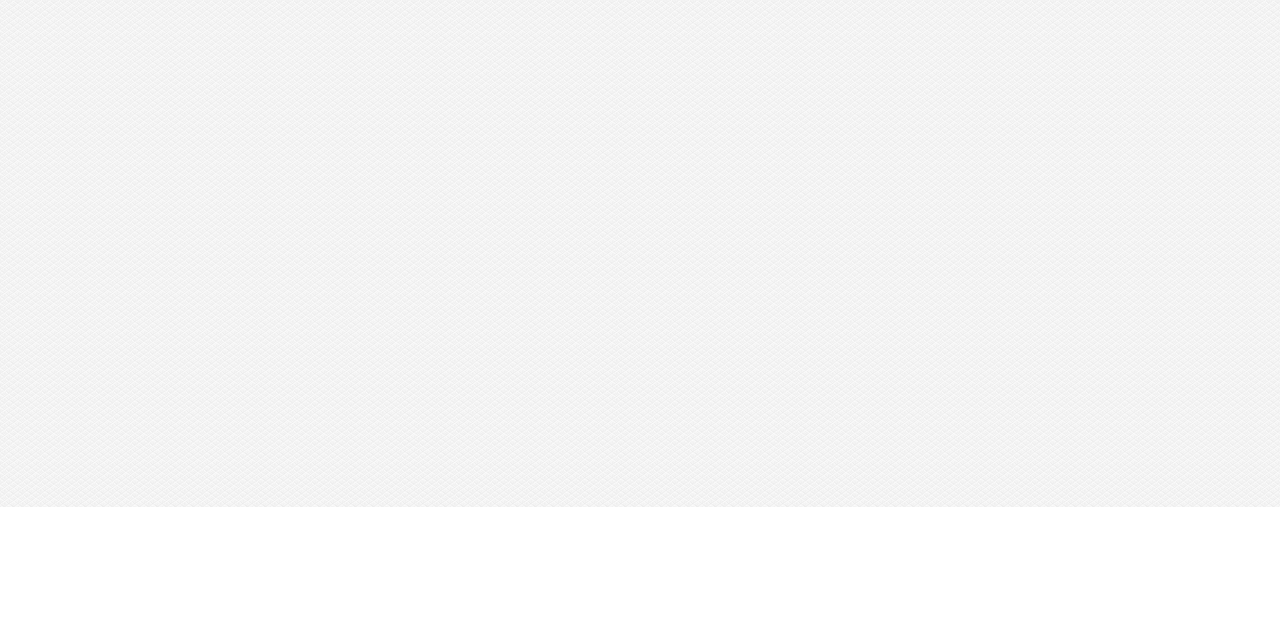
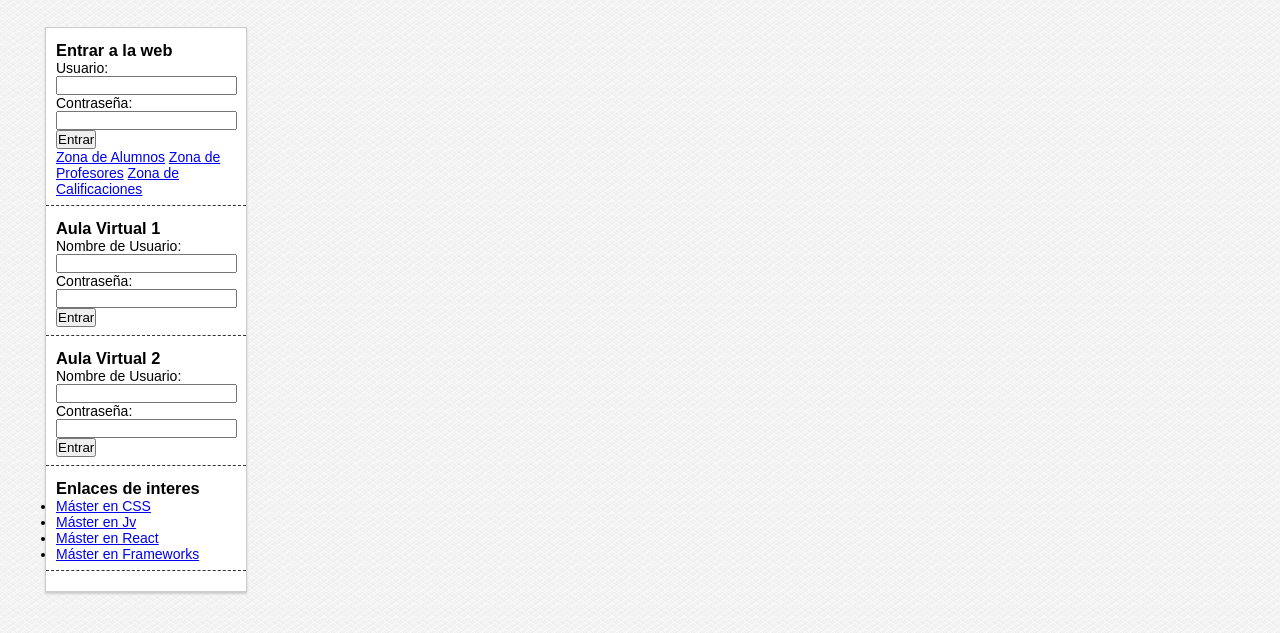
Before and after one commit to alejandrobecerraptor/maquetacion-01-html-css, a plain HTML site: page index.html in a window 1280 px wide. Shown: the part 293-926 px from the top of the page. Before the commit the page ends 800 px from the top, so only its background shows below. Drawn offline with Linux system fonts and the light colour scheme.

Commit message:
CSS barra latareal, PARTE 1 - cajas generales

```diff
--- a/css/styles.css
+++ b/css/styles.css
@@ -137,4 +137,40 @@ nav > ul >li:hover > ul > li a{
 
 nav > ul >li:hover > ul > li:hover{
   box-shadow: 0px 0px 6px #ccc inset;
+  background-color: rgb(173, 173, 173);
 }
+
+/* Contenido  */
+
+.content{
+  width: 1250px;
+  min-height:  1100px;
+  margin: 0px auto;
+}
+
+/* Barra lateral  */
+
+aside {
+  width: 200px;
+  float: left;
+  margin: 30px;
+  background-color: white;
+  border: 1px solid #ccc;
+  box-shadow: 0px 2px 2px #ccc;
+  font-family: sans-serif,Arial,Helvetica;
+}
+
+aside .widget{
+  display: block;
+  width: 180px;
+  margin: 5px auto;
+  padding: 8px;
+  padding-left: 10px;
+  padding-right: 10px;
+  font-size:14px;
+  border-bottom: 1px dashed #333333;
+}
+
+aside .widget:last-child{
+  margin-bottom: 20px;
+}
--- a/index.html
+++ b/index.html
@@ -72,5 +72,58 @@
       </ul>
     </nav>
     <!-- Fin Menu -->
+
+    <!-- inicio del contenido central -->
+    <div class="content">
+      <!-- Inicio de la barra lateral -->
+      <aside>
+        <div class="widget" id="login">
+          <h3>Entrar a la web</h3>
+          <form>
+            <label for="">Usuario:</label>
+            <input type="text" name="usuario" />
+            <label for="">Contraseña:</label>
+            <input type="password" name="contraseña" />
+            <input type="submit" value="Entrar" />
+          </form>
+
+          <a href="index.html"> Zona de Alumnos</a>
+          <a href="index.html"> Zona de Profesores</a>
+          <a href="index.html"> Zona de Calificaciones</a>
+        </div>
+        <div class="widget">
+          <h3>Aula Virtual 1</h3>
+          <form>
+            <label for="">Nombre de Usuario:</label>
+            <input type="text" name="usuario" />
+            <label for="">Contraseña:</label>
+            <input type="password" name="contraseña" />
+            <input type="submit" value="Entrar" />
+          </form>
+        </div>
+        <div class="widget">
+          <h3>Aula Virtual 2</h3>
+          <form>
+            <label for="">Nombre de Usuario:</label>
+            <input type="text" name="usuario" />
+            <label for="">Contraseña:</label>
+            <input type="password" name="contraseña" />
+            <input type="submit" value="Entrar" />
+          </form>
+        </div>
+        <div class="widget">
+          <h3>Enlaces de interes</h3>
+          <ul>
+            <li><a href="index.html"> Máster en CSS</a></li>
+            <li><a href="index.html"> Máster en Jv</a></li>
+            <li><a href="index.html"> Máster en React</a></li>
+            <li><a href="index.html"> Máster en Frameworks</a></li>
+          </ul>
+        </div>
+      </aside>
+
+      <!-- fin de la barra lareal -->
+    </div>
+    <!-- fin del contenido central  -->
   </body>
 </html>
```
